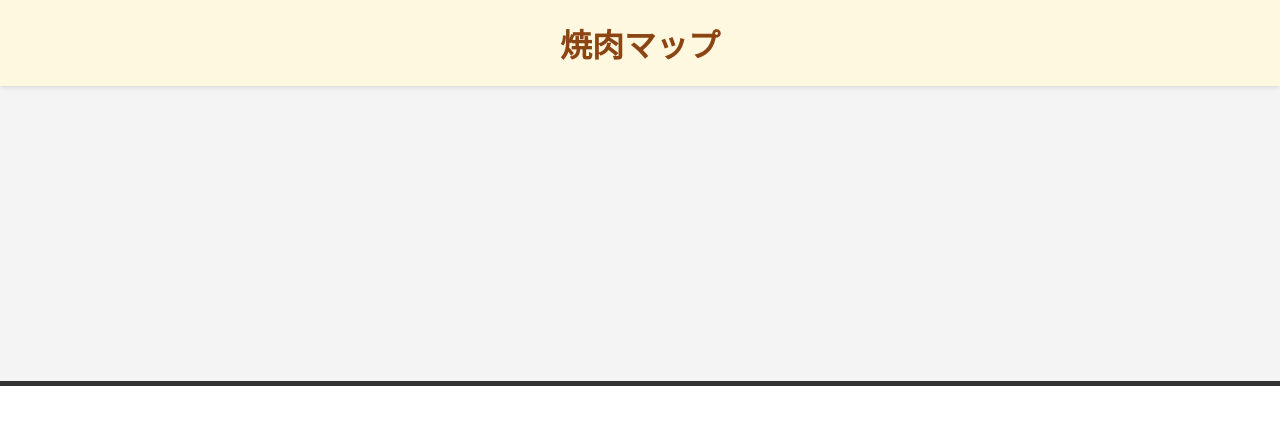
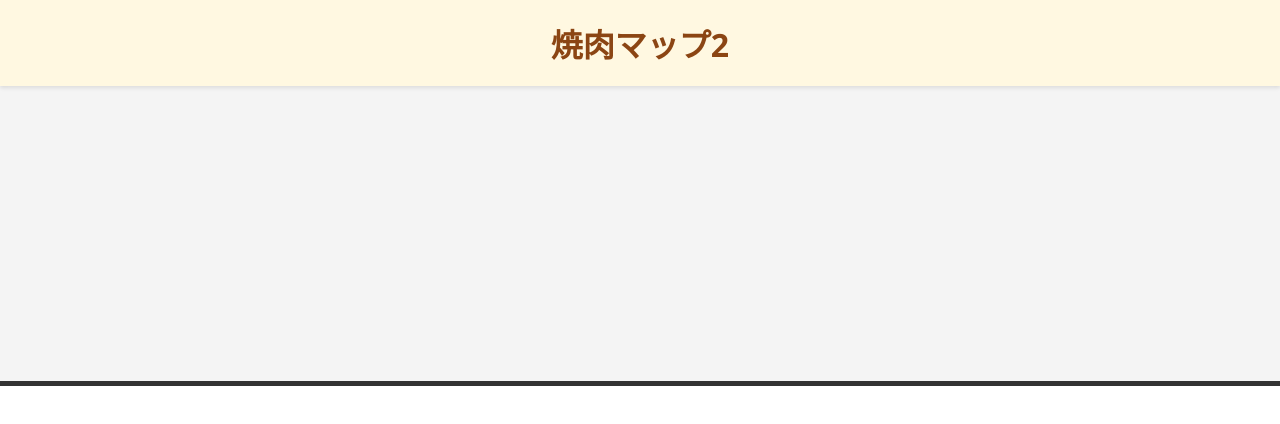
Before and after one commit to uchiyamayutom1-lgtm/yakiniku-map, a plain HTML site: page index.html in a window 1280 px wide. Drawn offline with Linux system fonts and the light colour scheme; some packages are replaced by stand-ins of ours.

Commit message:
焼肉マップ2に名前を変更しました

```diff
--- a/index.html
+++ b/index.html
@@ -14,7 +14,7 @@
 </head>
 
 <body>
-    <h1>焼肉マップ</h1>
+    <h1>焼肉マップ2</h1>
 
     <div id="map" style="height: 300px;"></div>
 
```
